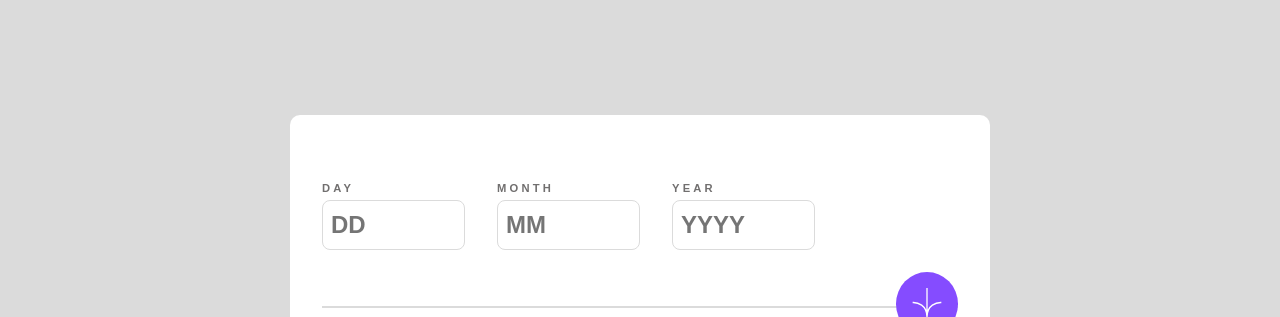
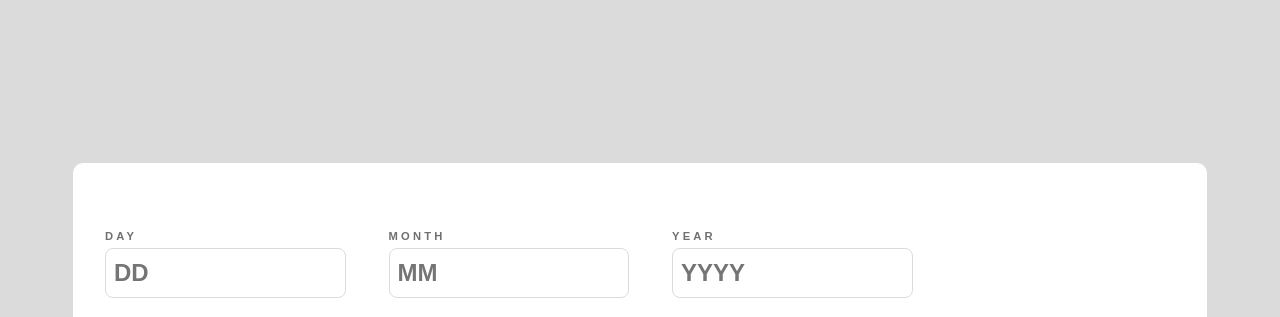
Before and after one commit to Alleared/age-calculator-app, a plain HTML site: page index.html in a window 1280 px wide. Shown: the part 148-465 px from the top of the page. Drawn offline with Linux system fonts and the light colour scheme.

Commit message:
style.css
Fixing some style issues.

```diff
--- a/style.css
+++ b/style.css
@@ -39,6 +39,7 @@ header {
   gap: 1rem;
   justify-content: center;
   align-items: center;
+  margin: 2rem 0;
 }
 
 .lang-div img {
@@ -98,8 +99,7 @@ article {
   background-color: var(--WHITE);
   padding: 2rem;
   border-radius: 10px 10px 100px 10px;
-  margin: 2rem;
-  max-width: 700px;
+  margin: 0 0 2rem;
 }
 
 
```
